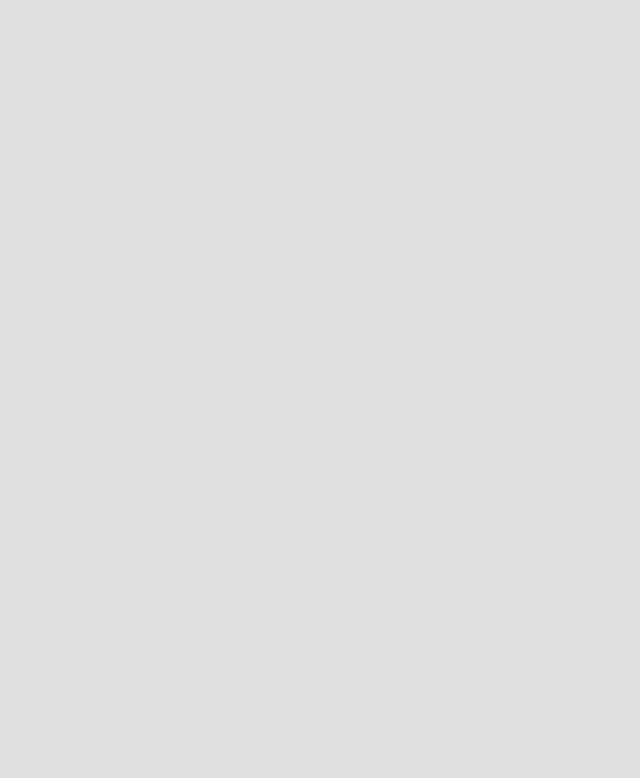
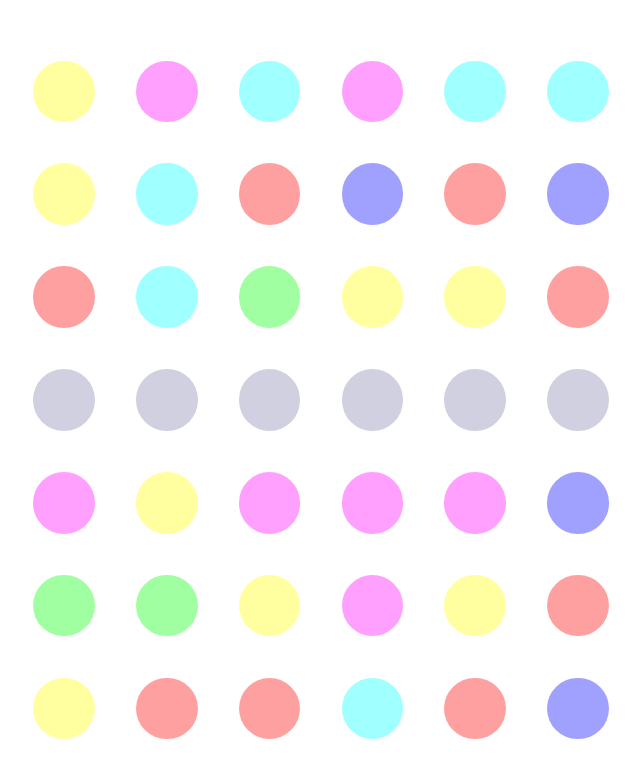
Before and after one commit to jordimanchon/Coloris, a plain HTML site: page index.html in a window 1280 px wide. Shown: the whole page, without its empty margins (319-959 px from the left). Drawn offline with nearby package versions, Linux system fonts and the light colour scheme.

Commit message:
Board rendered

```diff
--- a/scripts/board.js
+++ b/scripts/board.js
@@ -21,9 +21,9 @@ Board.prototype._generateMatrix = function() {
 Board.prototype._generatePointsRow = function() {
   var pointsRow = [];
     while (pointsRow.length < this.width) {
-      pointsRow.push("coin");
+      pointsRow.push("silver");
     }
-  var middleBoard = this.height/2;
+  var middleBoard = Math.ceil(this.height/2);
   this.matrix.splice(middleBoard, 0, pointsRow);
 };
 
--- a/scripts/coloris.js
+++ b/scripts/coloris.js
@@ -1,10 +1,23 @@
-function renderBoard(board, container) {
-  for (var rowIndex = 0; rowIndex < board.height + 1; rowIndex++) {
+var board = new Board(6, 6);
+var trueHeight = board.height + 1;
+
+function renderBoard(board) {
+  var container = $(".container");
+  for (var rowIndex = 0; rowIndex < trueHeight; rowIndex++) {
     var row = $("<div>")
-      .addClass("row");
+    .addClass("row");
     for (var columnIndex = 0; columnIndex < board.width; columnIndex++) {
+      var color = board.matrix[rowIndex][columnIndex];
       var column = $("<div>")
-        .addClass("col-xs-6" + " x:" + columnIndex + "-y:" + rowIndex);
+      .addClass("col-xs-6 " + color)
+      .attr("x", columnIndex)
+      .attr("y", rowIndex)
+      .css({
+        "width": "calc(90vh / " + trueHeight + " * 0.6)",
+        "height": "0",
+        "padding-bottom": "calc(90vh / " + trueHeight + " * 0.6)",
+        "margin": "calc(90vh / " + trueHeight + " * 0.2)"
+      });
       row.append(column);
     }
     container.append(row);
@@ -12,8 +25,6 @@ function renderBoard(board, container) {
 }
 
 $(document).ready(function(){
-  var board = new Board (6, 12);
-  console.table(board.matrix);
-  var container = $(".container");
-  renderBoard(board, container);
+  console.table(board.matrix); // !!!!!!!!!!!!!
+  renderBoard(board);
 });
--- a/styles/styles.css
+++ b/styles/styles.css
@@ -1,7 +1,7 @@
 html, body {
   margin: 0px;
   padding: 0px;
-  background: rgb(224, 224, 224);
+  background: rgb(255, 255, 255);
   font-family: "Helvetica", "Arial";
 }
 
@@ -19,10 +19,6 @@ html, body {
 }
 
 .col-xs-6 {
-  width: calc(90vh / 13 * 0.6); /*js*/
-  height: 0;
-  padding-bottom: calc(90vh / 13 * 0.6); /*js*/
-  margin: calc(90vh / 13 * 0.2); /*js*/
   border-radius: 50%;
 }
 
```
